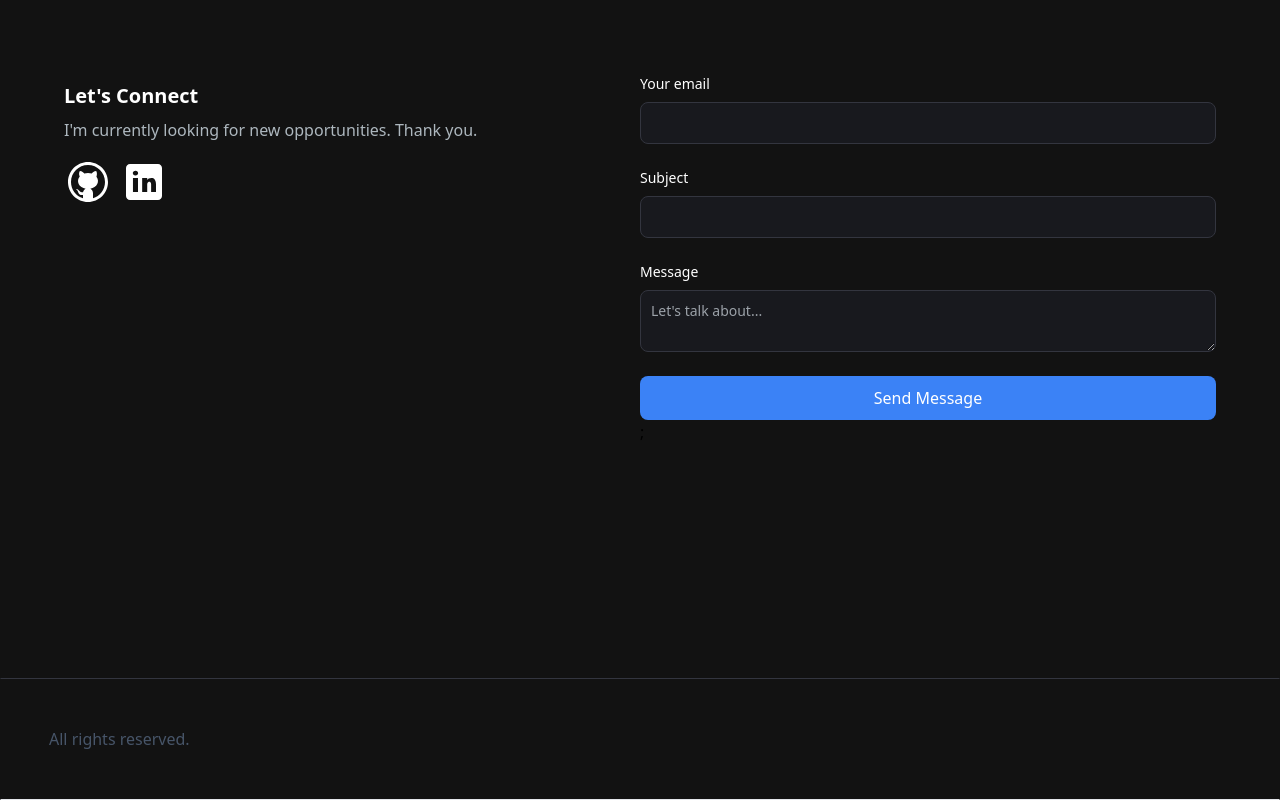
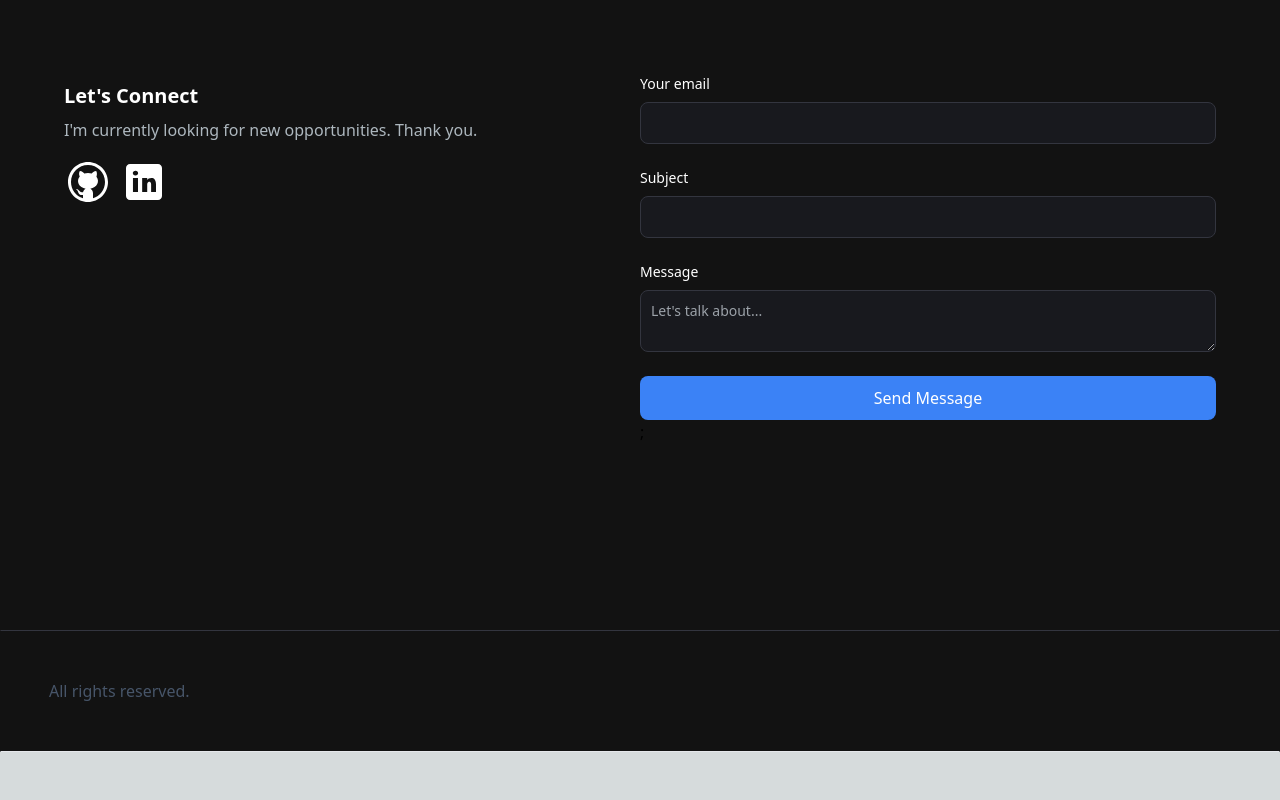
Before and after one commit to JoaoPedroCorreia1/portfolio, a Next.js app: page / in a window 1280 px wide. Shown: the part 2044-2844 px from the top of the page. After the commit the page ends 2796 px from the top, so only its background shows below. Built offline with nearby package versions, Linux system fonts and the light colour scheme.

Commit message:
style: change footer margin

```diff
--- a/src/app/components/Footer.tsx
+++ b/src/app/components/Footer.tsx
@@ -2,7 +2,7 @@
 
 const Footer = () => {
   return (
-    <footer className="footer border mt-32 z-10 border-t-[#33353F] border-l-transparent border-r-transparent text-white">
+    <footer className="footer border mt-20 z-10 border-t-[#33353F] border-l-transparent border-r-transparent text-white">
       <div className="container p-12 flex justify-between">
         <p className="text-slate-600">All rights reserved.</p>
       </div>
```
